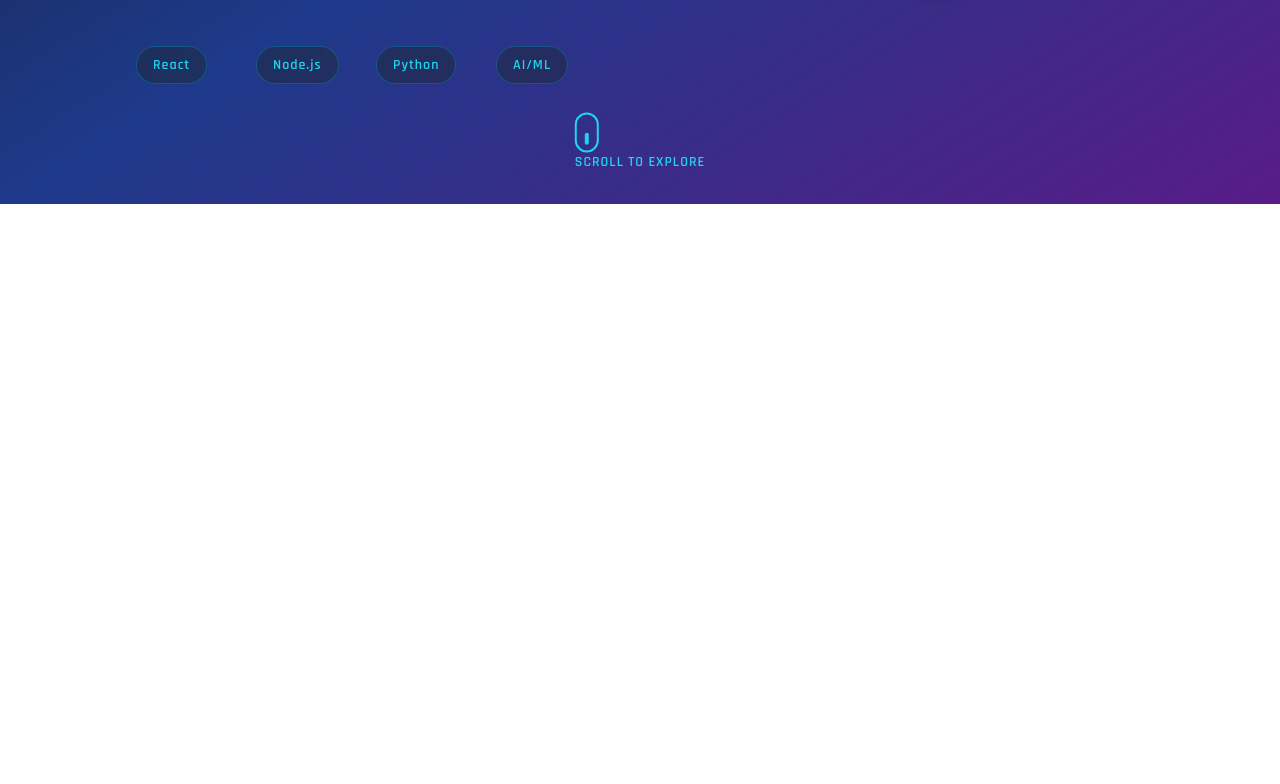
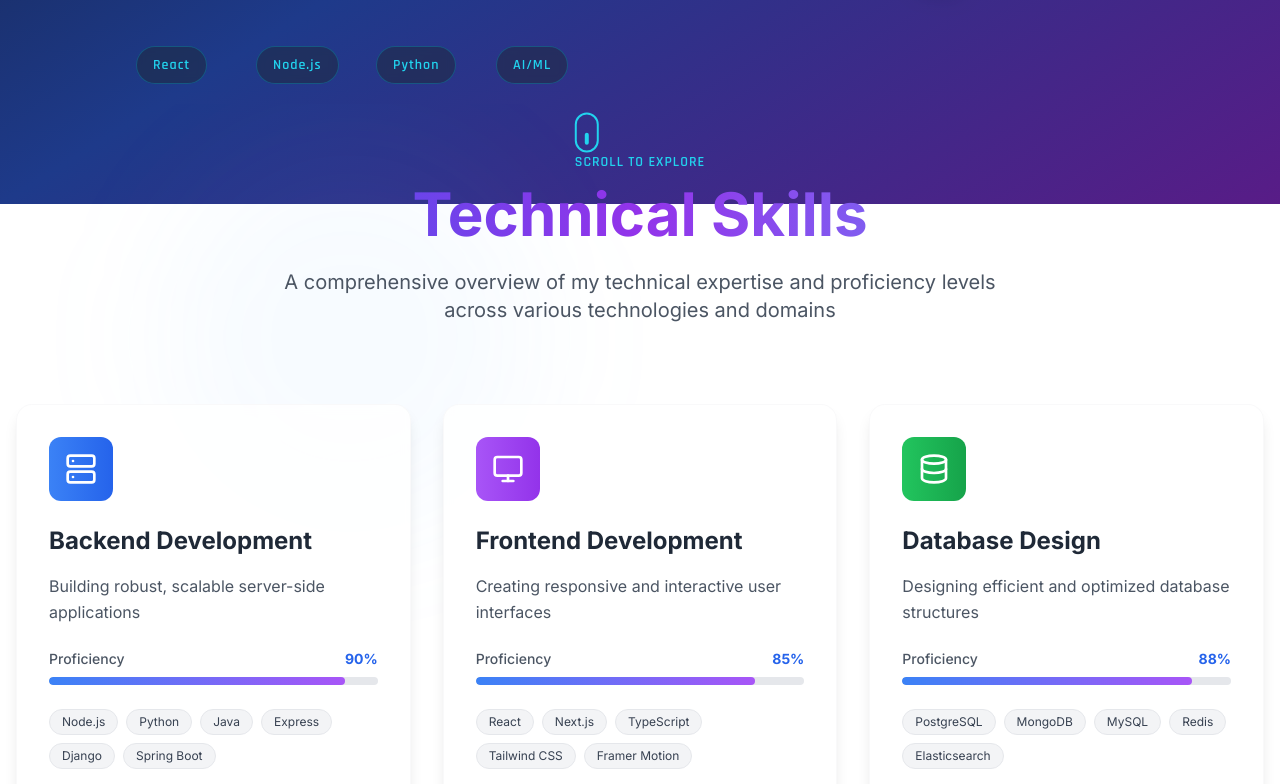
Before and after one commit to Ashu-1126/Ashutosh-Mishra-Portfolio, a Next.js app: page / in a window 1280 px wide. Shown: the part 596-1380 px from the top of the page. Built offline with nearby package versions, Linux system fonts and the light colour scheme.

Commit message:
fix: remove problematic opacity transform that was hiding contact section

```diff
--- a/components/AdvancedContact.tsx
+++ b/components/AdvancedContact.tsx
@@ -27,7 +27,6 @@ export default function AdvancedContact() {
   const { scrollYProgress } = useScroll()
 
   const y = useTransform(scrollYProgress, [0, 1], [0, -100])
-  const opacity = useTransform(scrollYProgress, [0, 0.5], [1, 0])
 
   const { ref: inViewRef, inView } = useInView({
     threshold: 0.1,
@@ -95,7 +94,7 @@ export default function AdvancedContact() {
     <motion.section
       ref={inViewRef}
       className="min-h-screen py-20 relative overflow-hidden"
-      style={{ y, opacity }}
+      style={{ y }}
     >
       {/* Background Elements */}
       <div className="absolute inset-0 overflow-hidden">
--- a/components/AdvancedSkills.tsx
+++ b/components/AdvancedSkills.tsx
@@ -84,7 +84,6 @@ export default function AdvancedSkills() {
   const { scrollYProgress } = useScroll()
 
   const y = useTransform(scrollYProgress, [0, 1], [0, -100])
-  const opacity = useTransform(scrollYProgress, [0, 0.5], [1, 0])
 
   const { ref: inViewRef, inView } = useInView({
     threshold: 0.1,
@@ -117,7 +116,7 @@ export default function AdvancedSkills() {
     <motion.section
       ref={inViewRef}
       className="min-h-screen py-20 relative overflow-hidden"
-      style={{ y, opacity }}
+      style={{ y }}
     >
       {/* Background Elements */}
       <div className="absolute inset-0 overflow-hidden">
```
